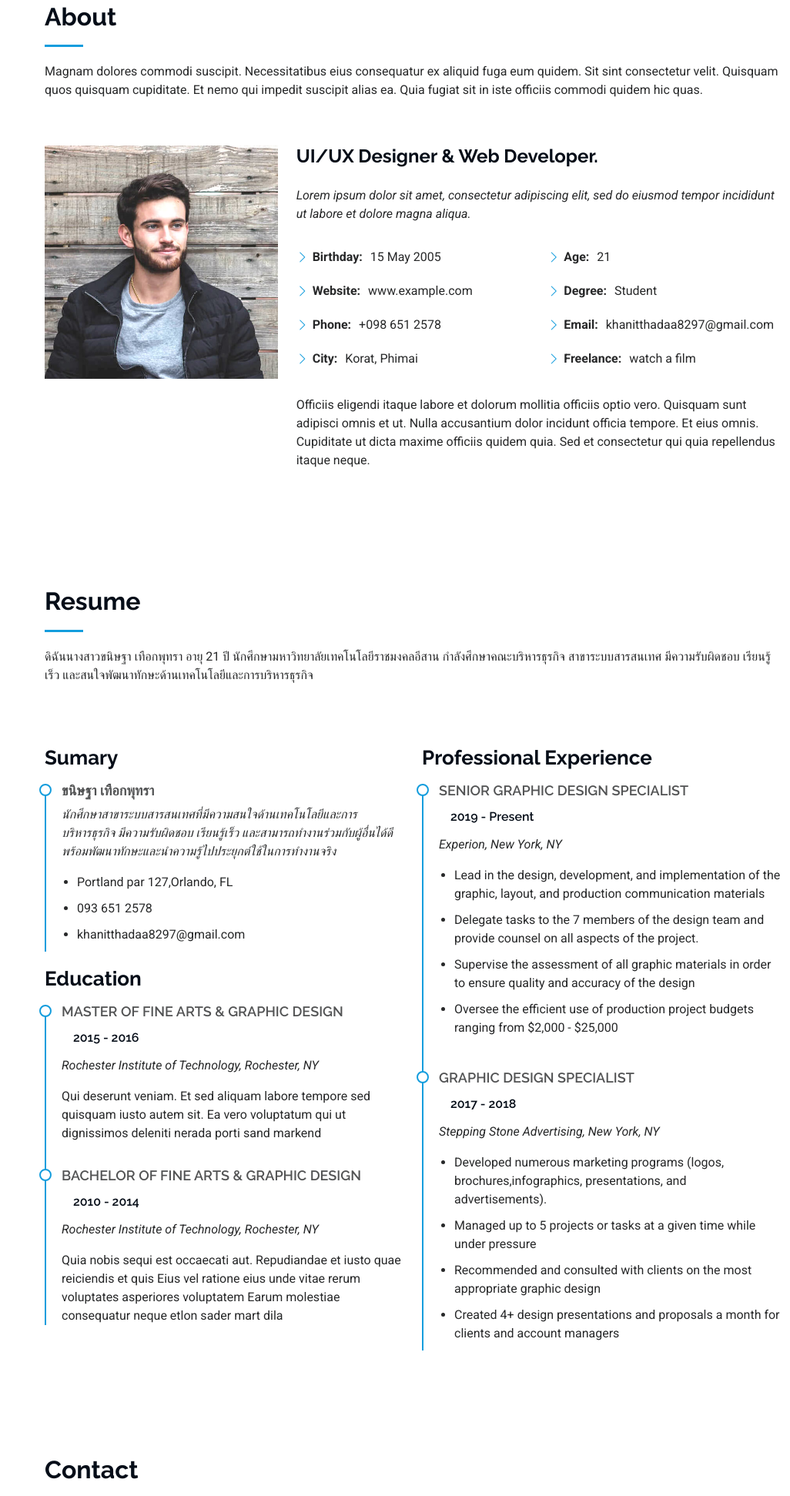
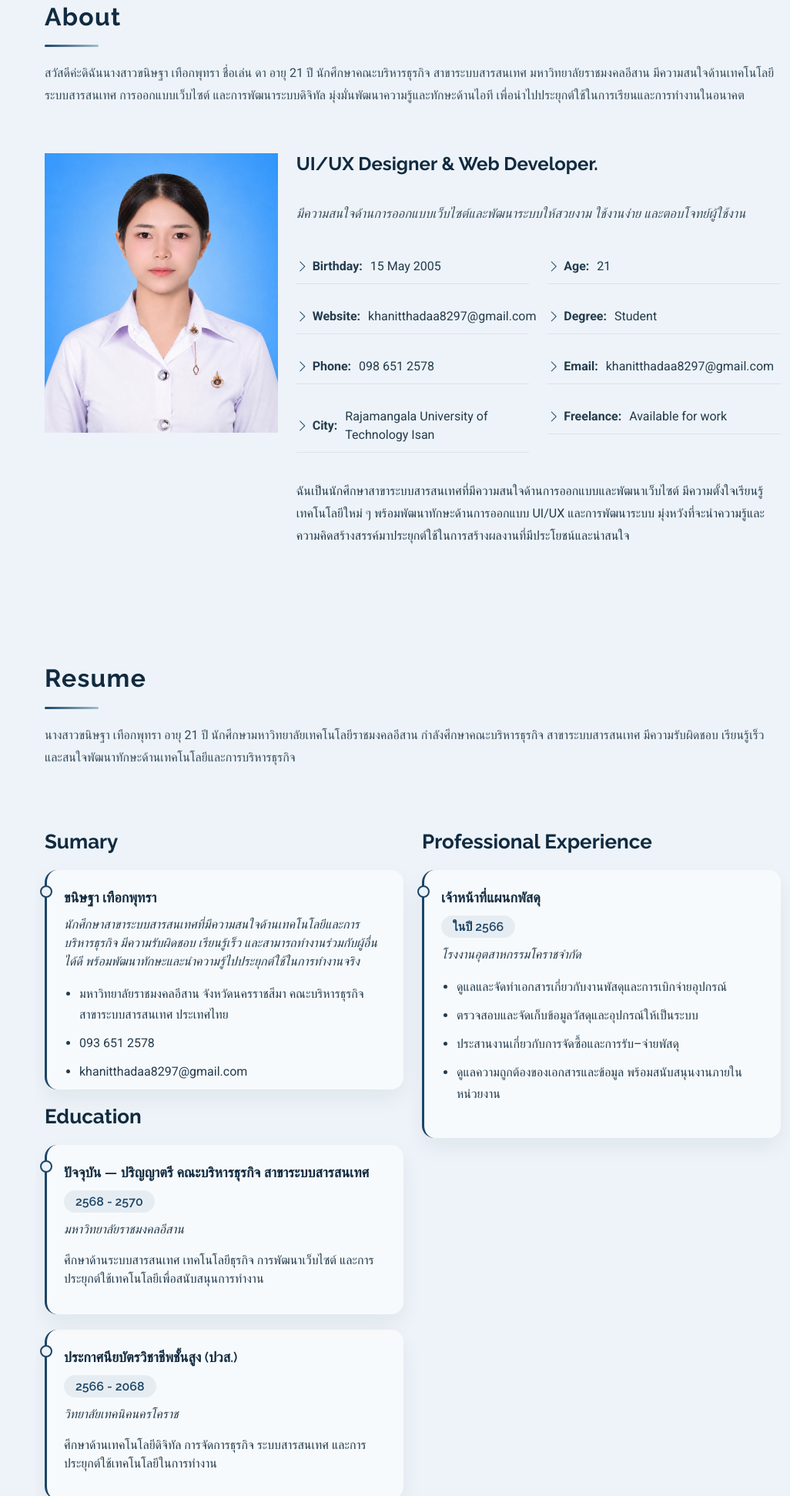
Before and after one commit to khanitthath-droid/Workshop-2, a plain HTML site: page index.html in a window 1280 px wide. Shown: the part 857-2800 px from the top of the page at 77% size, without its empty margins (254-1280 px from the left). Drawn offline with Linux system fonts and the light colour scheme.

Commit message:
Add Resume

```diff
--- a/assets/css/main.css
+++ b/assets/css/main.css
@@ -19,21 +19,21 @@
 
 /* Global Colors - The following color variables are used throughout the website. Updating them here will change the color scheme of the entire website */
 :root {
-  --background-color: #ffffff; /* Background color for the entire website, including individual sections */
-  --default-color: #272829; /* Default color used for the majority of the text content across the entire website */
-  --heading-color: #050d18; /* Color for headings, subheadings and title throughout the website */
-  --accent-color: #149ddd; /* Accent color that represents your brand on the website. It's used for buttons, links, and other elements that need to stand out */
+  --background-color: #edf3f8; /* Background color for the entire website, including individual sections */
+  --default-color: #233b4d; /* Default color used for the majority of the text content across the entire website */
+  --heading-color: #112b40; /* Color for headings, subheadings and title throughout the website */
+  --accent-color: #1d4567; /* Formal navy blue accent for a professional brand look */
   --surface-color: #ffffff; /* The surface color is used as a background of boxed elements within sections, such as cards, icon boxes, or other elements that require a visual separation from the global background. */
   --contrast-color: #ffffff; /* Contrast color for text, ensuring readability against backgrounds of accent, heading, or default colors. */
 }
 
 /* Nav Menu Colors - The following color variables are used specifically for the navigation menu. They are separate from the global colors to allow for more customization options */
 :root {
-  --nav-color: #a8a9b4;  /* The default color of the main navmenu links */
+  --nav-color: #c9d7e3;  /* The default color of the main navmenu links */
   --nav-hover-color: #ffffff; /* Applied to main navmenu links when they are hovered over or active */
-  --nav-mobile-background-color: #040b14; /* Used as the background color for mobile navigation menu */
-  --nav-dropdown-background-color: #040b14; /* Used as the background color for dropdown items that appear when hovering over primary navigation items */
-  --nav-dropdown-color: #a8a9b4; /* Used for navigation links of the dropdown items in the navigation menu. */
+  --nav-mobile-background-color: #0a1d2e; /* Used as the background color for mobile navigation menu */
+  --nav-dropdown-background-color: #0a1d2e; /* Used as the background color for dropdown items that appear when hovering over primary navigation items */
+  --nav-dropdown-color: #c9d7e3; /* Used for navigation links of the dropdown items in the navigation menu. */
   --nav-dropdown-hover-color: #ffffff; /* Similar to --nav-hover-color, this color is applied to dropdown navigation links when they are hovered over. */
 }
 
@@ -45,10 +45,10 @@
 }
 
 .dark-background {
-  --background-color: #040b14;
-  --default-color: #ffffff;
-  --heading-color: #ffffff;
-  --surface-color: #151f2b;
+  --background-color: #091c2d;
+  --default-color: #edf3f8;
+  --heading-color: #f4f9ff;
+  --surface-color: #122b3e;
   --contrast-color: #ffffff;
 }
 
@@ -161,7 +161,11 @@ h6 {
   margin: 15px auto;
   display: block;
   width: 120px;
-  border: 8px solid color-mix(in srgb, var(--default-color), transparent 85%);
+  height: 120px;
+  object-fit: cover;
+  border-radius: 50%;
+  border: 4px solid rgba(255, 255, 255, 0.7);
+  box-shadow: 0 10px 25px rgba(18, 38, 58, 0.22);
 }
 
 .header .logo {
@@ -522,21 +526,25 @@ section,
   margin-bottom: 20px;
   padding-bottom: 20px;
   position: relative;
+  letter-spacing: 0.04em;
 }
 
 .section-title h2:after {
   content: "";
   position: absolute;
   display: block;
-  width: 50px;
+  width: 70px;
   height: 3px;
-  background: var(--accent-color);
+  background: linear-gradient(90deg, var(--accent-color), rgba(29, 92, 122, 0.35));
   left: 0;
   bottom: 0;
+  border-radius: 999px;
 }
 
 .section-title p {
   margin-bottom: 0;
+  line-height: 1.8;
+  color: color-mix(in srgb, var(--default-color), transparent 8%);
 }
 
 /*--------------------------------------------------------------
@@ -560,11 +568,12 @@ section,
   height: 100%;
   object-fit: cover;
   z-index: 1;
+  filter: saturate(0.85) contrast(1.05);
 }
 
 .hero:before {
   content: "";
-  background: color-mix(in srgb, var(--background-color), transparent 70%);
+  background: linear-gradient(90deg, rgba(7, 20, 31, 0.85), rgba(7, 20, 31, 0.42));
   position: absolute;
   inset: 0;
   z-index: 2;
@@ -573,22 +582,28 @@ section,
 .hero .container {
   position: relative;
   z-index: 3;
+  max-width: 780px;
 }
 
 .hero h2 {
   margin: 0;
   font-size: 64px;
   font-weight: 700;
+  letter-spacing: 0.04em;
+  text-shadow: 0 2px 8px rgba(0, 0, 0, 0.2);
 }
 
 .hero p {
-  margin: 5px 0 0 0;
+  margin: 10px 0 0 0;
   font-size: 26px;
+  font-weight: 400;
+  color: rgba(255, 255, 255, 0.9);
 }
 
 .hero p span {
   letter-spacing: 1px;
   border-bottom: 2px solid var(--accent-color);
+  color: #ffffff;
 }
 
 .hero .social-links {
@@ -624,6 +639,7 @@ section,
 .about .content h2 {
   font-weight: 700;
   font-size: 24px;
+  margin-bottom: 18px;
 }
 
 .about .content ul {
@@ -635,6 +651,8 @@ section,
   margin-bottom: 20px;
   display: flex;
   align-items: center;
+  padding: 10px 0;
+  border-bottom: 1px solid rgba(18, 38, 58, 0.08);
 }
 
 .about .content ul strong {
@@ -646,6 +664,15 @@ section,
   margin-right: 5px;
   color: var(--accent-color);
   line-height: 0;
+}
+
+.about .content .fst-italic {
+  font-size: 1.05rem;
+  color: color-mix(in srgb, var(--default-color), transparent 10%);
+}
+
+.about .content .py-3 {
+  line-height: 1.8;
 }
 
 /*--------------------------------------------------------------
@@ -730,18 +757,22 @@ section,
 }
 
 .resume .resume-item {
-  padding: 0 0 20px 20px;
-  margin-top: -2px;
-  border-left: 2px solid var(--accent-color);
+  padding: 22px 22px 18px 22px;
+  margin-top: 0;
+  margin-bottom: 20px;
+  border-left: 3px solid var(--accent-color);
   position: relative;
+  background: rgba(255, 255, 255, 0.6);
+  border-radius: 16px;
+  box-shadow: 0 12px 28px rgba(18, 38, 58, 0.06);
 }
 
 .resume .resume-item h4 {
-  line-height: 18px;
+  line-height: 1.5;
   font-size: 18px;
   font-weight: 600;
   text-transform: uppercase;
-  color: color-mix(in srgb, var(--default-color), transparent 20%);
+  color: var(--heading-color);
   margin-bottom: 10px;
 }
 
@@ -751,6 +782,9 @@ section,
   display: inline-block;
   font-weight: 600;
   margin-bottom: 10px;
+  background: rgba(29, 92, 122, 0.08);
+  border-radius: 999px;
+  color: var(--accent-color);
 }
 
 .resume .resume-item ul {
@@ -759,10 +793,11 @@ section,
 
 .resume .resume-item ul li {
   padding-bottom: 10px;
+  line-height: 1.7;
 }
 
 .resume .resume-item:last-child {
-  padding-bottom: 0;
+  padding-bottom: 18px;
 }
 
 .resume .resume-item::before {
@@ -772,9 +807,48 @@ section,
   height: 16px;
   border-radius: 50px;
   left: -9px;
-  top: 0;
+  top: 20px;
   background: var(--background-color);
   border: 2px solid var(--accent-color);
+}
+
+.info-wrap {
+  background: rgba(255, 255, 255, 0.7);
+  border: 1px solid rgba(18, 38, 58, 0.08);
+  border-radius: 20px;
+  padding: 25px;
+  box-shadow: 0 16px 35px rgba(18, 38, 58, 0.06);
+}
+
+.info-item {
+  padding: 18px 0;
+  border-bottom: 1px solid rgba(18, 38, 58, 0.08);
+}
+
+.info-item:last-child {
+  border-bottom: 0;
+}
+
+.php-email-form .form-control {
+  border: 1px solid rgba(18, 38, 58, 0.12);
+  border-radius: 12px;
+  padding: 12px 14px;
+  background: rgba(255, 255, 255, 0.85);
+}
+
+.php-email-form .form-control:focus {
+  border-color: rgba(29, 92, 122, 0.65);
+  box-shadow: 0 0 0 0.2rem rgba(29, 92, 122, 0.12);
+}
+
+.php-email-form button[type="submit"] {
+  border: 0;
+  border-radius: 999px;
+  padding: 12px 28px;
+  background: linear-gradient(135deg, var(--accent-color), color-mix(in srgb, var(--accent-color), #ffffff 15%));
+  color: #fff;
+  font-weight: 600;
+  box-shadow: 0 10px 20px rgba(29, 92, 122, 0.22);
 }
 
 /*--------------------------------------------------------------
--- a/index.html
+++ b/index.html
@@ -4,7 +4,7 @@
 <head>
   <meta charset="utf-8">
   <meta content="width=device-width, initial-scale=1.0" name="viewport">
-  <title>Workshop - Portfolio</title>
+  <title>Khanittha Thueakphutsa | Portfolio</title>
   <meta content="" name="description">
   <meta content="" name="keywords">
 
@@ -33,7 +33,7 @@
     <i class="header-toggle d-xl-none bi bi-list"></i>
 
     <div class="profile-img">
-      <img src="assets/img/my-profile-img.jpg" alt="" class="img-fluid rounded-circle">
+      <img src="assets/img/Da.jpg" alt="" class="img-fluid rounded-circle">
     </div>
 
     <a href="index.html" class="logo d-flex align-items-center justify-content-center">
@@ -64,10 +64,10 @@
     <!-- Hero Section -->
     <section id="hero" class="hero section dark-background">
 
-      <img src="assets/img/hero-bg.jpg" alt="" data-aos="fade-in" class="">
+      <img src="assets/img/Ta.jpg" alt="" data-aos="fade-in" class="">
 
       <div class="container" data-aos="fade-up" data-aos-delay="100">
-        <h2>Alex Smith</h2>
+        <h2>Khanittha Thueakphutsa</h2>
         <p>I'm <span class="typed" data-typed-items="Designer, Developer, Freelancer, Photographer">Designer</span><span class="typed-cursor typed-cursor--blink" aria-hidden="true"></span><span class="typed-cursor typed-cursor--blink" aria-hidden="true"></span></p>
       </div>
 
@@ -79,28 +79,29 @@
       <!-- Section Title -->
       <div class="container section-title" data-aos="fade-up">
         <h2>About</h2>
-        <p>Magnam dolores commodi suscipit. Necessitatibus eius consequatur ex aliquid fuga eum quidem. Sit sint consectetur velit. Quisquam quos quisquam cupiditate. Et nemo qui impedit suscipit alias ea. Quia fugiat sit in iste officiis commodi quidem hic quas.</p>
+        <p>สวัสดีค่ะดิฉันนางสาวขนิษฐา เทือกพุทรา ชื่อเล่น ดา อายุ 21 ปี นักศึกษาคณะบริหารธุรกิจ สาขาระบบสารสนเทศ มหาวิทยาลัยราชมงคลอีสาน
+มีความสนใจด้านเทคโนโลยี ระบบสารสนเทศ การออกแบบเว็บไซต์ และการพัฒนาระบบดิจิทัล
+มุ่งมั่นพัฒนาความรู้และทักษะด้านไอที เพื่อนำไปประยุกต์ใช้ในการเรียนและการทำงานในอนาคต</p>
       </div><!-- End Section Title -->
 
       <div class="container" data-aos="fade-up" data-aos-delay="100">
 
         <div class="row gy-4 justify-content-center">
           <div class="col-lg-4">
-            <img src="assets/img/my-profile-img.jpg" class="img-fluid" alt="">
+            <img src="assets/img/Da.jpg" class="img-fluid" alt="">
           </div>
           <div class="col-lg-8 content">
             <h2>UI/UX Designer &amp; Web Developer.</h2>
             <p class="fst-italic py-3">
-              Lorem ipsum dolor sit amet, consectetur adipiscing elit, sed do eiusmod tempor incididunt ut labore et dolore
-              magna aliqua.
+              มีความสนใจด้านการออกแบบเว็บไซต์และพัฒนาระบบให้สวยงาม ใช้งานง่าย และตอบโจทย์ผู้ใช้งาน
             </p>
             <div class="row">
               <div class="col-lg-6">
                 <ul>
                   <li><i class="bi bi-chevron-right"></i> <strong>Birthday:</strong> <span>15 May 2005</span></li>
-                  <li><i class="bi bi-chevron-right"></i> <strong>Website:</strong> <span>www.example.com</span></li>
-                  <li><i class="bi bi-chevron-right"></i> <strong>Phone:</strong> <span>+098 651 2578</span></li>
-                  <li><i class="bi bi-chevron-right"></i> <strong>City:</strong> <span>Korat, Phimai</span></li>
+                  <li><i class="bi bi-chevron-right"></i> <strong>Website:</strong> <span>khanitthadaa8297@gmail.com</span></li>
+                  <li><i class="bi bi-chevron-right"></i> <strong>Phone:</strong> <span>098 651 2578</span></li>
+                  <li><i class="bi bi-chevron-right"></i> <strong>City:</strong> <span>Rajamangala University of Technology Isan</span></li>
                 </ul>
               </div>
               <div class="col-lg-6">
@@ -108,13 +109,14 @@
                   <li><i class="bi bi-chevron-right"></i> <strong>Age:</strong> <span>21</span></li>
                   <li><i class="bi bi-chevron-right"></i> <strong>Degree:</strong> <span>Student</span></li>
                   <li><i class="bi bi-chevron-right"></i> <strong>Email:</strong> <span>khanitthadaa8297@gmail.com</span></li>
-                  <li><i class="bi bi-chevron-right"></i> <strong>Freelance:</strong> <span>watch a film</span></li>
+                  <li><i class="bi bi-chevron-right"></i> <strong>Freelance:</strong> <span>Available for work</span></li>
                 </ul>
               </div>
             </div>
             <p class="py-3">
-              Officiis eligendi itaque labore et dolorum mollitia officiis optio vero. Quisquam sunt adipisci omnis et ut. Nulla accusantium dolor incidunt officia tempore. Et eius omnis.
-              Cupiditate ut dicta maxime officiis quidem quia. Sed et consectetur qui quia repellendus itaque neque.
+              ฉันเป็นนักศึกษาสาขาระบบสารสนเทศที่มีความสนใจด้านการออกแบบและพัฒนาเว็บไซต์
+มีความตั้งใจเรียนรู้เทคโนโลยีใหม่ ๆ พร้อมพัฒนาทักษะด้านการออกแบบ UI/UX และการพัฒนาระบบ
+มุ่งหวังที่จะนำความรู้และความคิดสร้างสรรค์มาประยุกต์ใช้ในการสร้างผลงานที่มีประโยชน์และน่าสนใจ
             </p>
           </div>
         </div>
@@ -129,7 +131,7 @@
       <!-- Section Title -->
       <div class="container section-title" data-aos="fade-up">
         <h2>Resume</h2>
-        <p>ดิฉันนางสาวขนิษฐา เทือกพุทรา อายุ 21 ปี นักศึกษามหาวิทยาลัยเทคโนโลยีราชมงคลอีสาน
+        <p>นางสาวขนิษฐา เทือกพุทรา อายุ 21 ปี นักศึกษามหาวิทยาลัยเทคโนโลยีราชมงคลอีสาน
 กำลังศึกษาคณะบริหารธุรกิจ สาขาระบบสารสนเทศ
 มีความรับผิดชอบ เรียนรู้เร็ว และสนใจพัฒนาทักษะด้านเทคโนโลยีและการบริหารธุรกิจ</p>
       </div><!-- End Section Title -->
@@ -145,7 +147,9 @@
               <h4>ขนิษฐา เทือกพุทรา</h4>
               <p><em>นักศึกษาสาขาระบบสารสนเทศที่มีความสนใจด้านเทคโนโลยีและการบริหารธุรกิจ มีความรับผิดชอบ เรียนรู้เร็ว และสามารถทำงานร่วมกับผู้อื่นได้ดี พร้อมพัฒนาทักษะและนำความรู้ไปประยุกต์ใช้ในการทำงานจริง</em></p>
               <ul>
-                <li>Portland par 127,Orlando, FL</li>
+                <li>มหาวิทยาลัยราชมงคลอีสาน จังหวัดนครราชสีมา
+คณะบริหารธุรกิจ สาขาระบบสารสนเทศ
+ประเทศไทย</li>
                 <li>093 651 2578</li>
                 <li>khanitthadaa8297@gmail.com</li>
               </ul>
@@ -153,17 +157,17 @@
 
             <h3 class="resume-title">Education</h3>
             <div class="resume-item">
-              <h4>Master of Fine Arts &amp; Graphic Design</h4>
-              <h5>2015 - 2016</h5>
-              <p><em>Rochester Institute of Technology, Rochester, NY</em></p>
-              <p>Qui deserunt veniam. Et sed aliquam labore tempore sed quisquam iusto autem sit. Ea vero voluptatum qui ut dignissimos deleniti nerada porti sand markend</p>
+              <h4>ปัจจุบัน — ปริญญาตรี คณะบริหารธุรกิจ สาขาระบบสารสนเทศ</h4>
+              <h5>2568 - 2570</h5>
+              <p><em>มหาวิทยาลัยราชมงคลอีสาน</em></p>
+              <p>ศึกษาด้านระบบสารสนเทศ เทคโนโลยีธุรกิจ การพัฒนาเว็บไซต์ และการประยุกต์ใช้เทคโนโลยีเพื่อสนับสนุนการทำงาน</p>
             </div><!-- Edn Resume Item -->
 
             <div class="resume-item">
-              <h4>Bachelor of Fine Arts &amp; Graphic Design</h4>
-              <h5>2010 - 2014</h5>
-              <p><em>Rochester Institute of Technology, Rochester, NY</em></p>
-              <p>Quia nobis sequi est occaecati aut. Repudiandae et iusto quae reiciendis et quis Eius vel ratione eius unde vitae rerum voluptates asperiores voluptatem Earum molestiae consequatur neque etlon sader mart dila</p>
+              <h4>ประกาศนียบัตรวิชาชีพชั้นสูง (ปวส.)</h4>
+              <h5>2566 - 2068</h5>
+              <p><em>วิทยาลัยเทคนิคนครโคราช</em></p>
+              <p>ศึกษาด้านเทคโนโลยีดิจิทัล การจัดการธุรกิจ ระบบสารสนเทศ และการประยุกต์ใช้เทคโนโลยีในการทำงาน</p>
             </div><!-- Edn Resume Item -->
 
           </div>
@@ -171,26 +175,14 @@
           <div class="col-lg-6" data-aos="fade-up" data-aos-delay="200">
             <h3 class="resume-title">Professional Experience</h3>
             <div class="resume-item">
-              <h4>Senior graphic design specialist</h4>
-              <h5>2019 - Present</h5>
-              <p><em>Experion, New York, NY </em></p>
+              <h4>เจ้าหน้าที่แผนกพัสดุ</h4>
+              <h5>ในปี 2566</h5>
+              <p><em>โรงงานอุตสาหกรรมโคราชจำกัด</em></p>
               <ul>
-                <li>Lead in the design, development, and implementation of the graphic, layout, and production communication materials</li>
-                <li>Delegate tasks to the 7 members of the design team and provide counsel on all aspects of the project. </li>
-                <li>Supervise the assessment of all graphic materials in order to ensure quality and accuracy of the design</li>
-                <li>Oversee the efficient use of production project budgets ranging from $2,000 - $25,000</li>
-              </ul>
-            </div><!-- Edn Resume Item -->
-
-            <div class="resume-item">
-              <h4>Graphic design specialist</h4>
-              <h5>2017 - 2018</h5>
-              <p><em>Stepping Stone Advertising, New York, NY</em></p>
-              <ul>
-                <li>Developed numerous marketing programs (logos, brochures,infographics, presentations, and advertisements).</li>
-                <li>Managed up to 5 projects or tasks at a given time while under pressure</li>
-                <li>Recommended and consulted with clients on the most appropriate graphic design</li>
-                <li>Created 4+ design presentations and proposals a month for clients and account managers</li>
+                <li>ดูแลและจัดทำเอกสารเกี่ยวกับงานพัสดุและการเบิกจ่ายอุปกรณ์</li>
+                <li>ตรวจสอบและจัดเก็บข้อมูลวัสดุและอุปกรณ์ให้เป็นระบบ</li>
+                <li>ประสานงานเกี่ยวกับการจัดซื้อและการรับ–จ่ายพัสดุ</li>
+                <li>ดูแลความถูกต้องของเอกสารและข้อมูล พร้อมสนับสนุนงานภายในหน่วยงาน</li>
               </ul>
             </div><!-- Edn Resume Item -->
 
@@ -208,7 +200,8 @@
       <!-- Section Title -->
       <div class="container section-title" data-aos="fade-up">
         <h2>Contact</h2>
-        <p>Necessitatibus eius consequatur ex aliquid fuga eum quidem sint consectetur velit</p>
+        <p>หากต้องการติดต่อหรือสอบถามข้อมูลเพิ่มเติม สามารถติดต่อได้ตามช่องทางที่ระบุไว้ด้านล่าง
+ยินดีรับฟังความคิดเห็นและพูดคุยเกี่ยวกับการเรียน ระบบสารสนเทศ การออกแบบเว็บไซต์ และผลงานต่าง ๆ</p>
       </div><!-- End Section Title -->
 
       <div class="container" data-aos="fade-up" data-aos-delay="100">
@@ -222,7 +215,7 @@
                 <i class="bi bi-geo-alt flex-shrink-0"></i>
                 <div>
                   <h3>Address</h3>
-                  <p>A108 Adam Street, New York, NY 535022</p>
+                  <p>ที่อยู่ 100 ต.หนองระเวียง อ.พิมาย จ.นครราชสีมา 30110</p>
                 </div>
               </div><!-- End Info Item -->
 
@@ -230,7 +223,7 @@
                 <i class="bi bi-telephone flex-shrink-0"></i>
                 <div>
                   <h3>Call Us</h3>
-                  <p>+1 5589 55488 55</p>
+                  <p>093 651 2578</p>
                 </div>
               </div><!-- End Info Item -->
 
@@ -238,11 +231,11 @@
                 <i class="bi bi-envelope flex-shrink-0"></i>
                 <div>
                   <h3>Email Us</h3>
-                  <p>info@example.com</p>
+                  <p>khanitthadaa8297@gmail.com</p>
                 </div>
               </div><!-- End Info Item -->
 
-              <iframe src="https://www.google.com/maps/embed?pb=!1m14!1m8!1m3!1d48389.78314118045!2d-74.006138!3d40.710059!3m2!1i1024!2i768!4f13.1!3m3!1m2!1s0x89c25a22a3bda30d%3A0xb89d1fe6bc499443!2sDowntown%20Conference%20Center!5e0!3m2!1sen!2sus!4v1676961268712!5m2!1sen!2sus" frameborder="0" style="border:0; width: 100%; height: 270px;" allowfullscreen="" loading="lazy" referrerpolicy="no-referrer-when-downgrade"></iframe>
+              <iframe src="https://www.google.com/maps?q=%E0%B8%A1%E0%B8%AB%E0%B8%B2%E0%B8%A7%E0%B8%B4%E0%B8%97%E0%B8%B5%E0%B8%A2%E0%B8%B2%E0%B8%A5%E0%B8%B1%E0%B8%A2%E0%B8%A3%E0%B8%B2%E0%B8%8A%E0%B8%A1%E0%B8%87%E0%B8%84%E0%B8%A5%E0%B8%AD%E0%B8%B5%E0%B8%AA%E0%B8%B2%E0%B8%99%20%E0%B8%88%E0%B8%B1%E0%B8%87%E0%B8%AB%E0%B8%A7%E0%B8%B1%E0%B8%94%E0%B8%99%E0%B8%84%E0%B8%A3%E0%B8%A3%E0%B8%8A%E0%B8%A8%E0%B8%B5%E0%B8%A1%E0%B8%B2&output=embed" frameborder="0" style="border:0; width: 100%; height: 270px;" allowfullscreen="" loading="lazy" referrerpolicy="no-referrer-when-downgrade"></iframe>
             </div>
           </div>
 
@@ -325,5 +318,4 @@
   <script src="assets/js/main.js"></script>
 
 </body>
-
 </html>
```
Also changed, not shown: assets/img/Da.jpg (added), assets/img/Ta.jpg (added).
